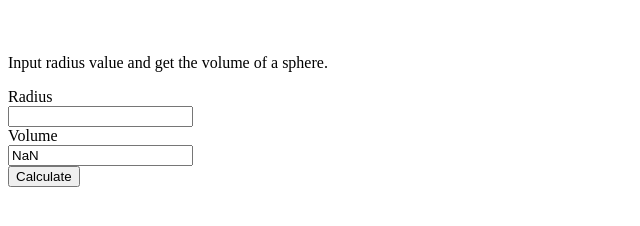
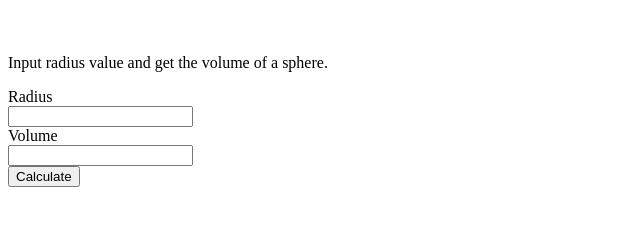
Before and after one commit to acciojob/sphere-vol-deniljohn27, a website: page main.html in a window 1280 px wide. Shown: the full height of the page, 0-640 px from the left. Drawn offline with Linux system fonts and the light colour scheme.

Commit message:
created a submission

```diff
--- a/main.html
+++ b/main.html
@@ -10,11 +10,11 @@ label,input{display:block;}
 </head>
 <body>
 	<p>Input radius value and get the volume of a sphere.</p>
-	<form action="" method="post" id="MyForm">
-	<label for="radius">Radius</label><input type="text" name="radius" id="radius" required>
-	<label for="volume">Volume</label><input type="text" name="volume" id="volume">
+<!-- 	<form action="" method="post" id="MyForm"> -->
+	<label for="radius">Radius</label><input type="text" name="radius" id="radius" value="" required>
+	<label for="volume">Volume</label><input type="text" name="volume" id="volume" >
 	<input type="submit" value="Calculate" id="submit" onclick="volume_sphere()">
-</form>
+<!-- </form> -->
 	<script type="text/javascript" src="./script.js"></script>
 </body>
 </html>
--- a/script.js
+++ b/script.js
@@ -1,7 +1,10 @@
 function volume_sphere() {
     //Write your code here
    let r=parseInt(document.getElementById("radius").value);
-	document.getElementById("volume").value=((4/3)*Math.PI*r*r*r).toFixed(4);
+	if(document.getElementById("radius").value){
+		document.getElementById("volume").value=((4/3)*Math.PI*r*r*r).toFixed(4);
+	}
+
 
 }
 
```
